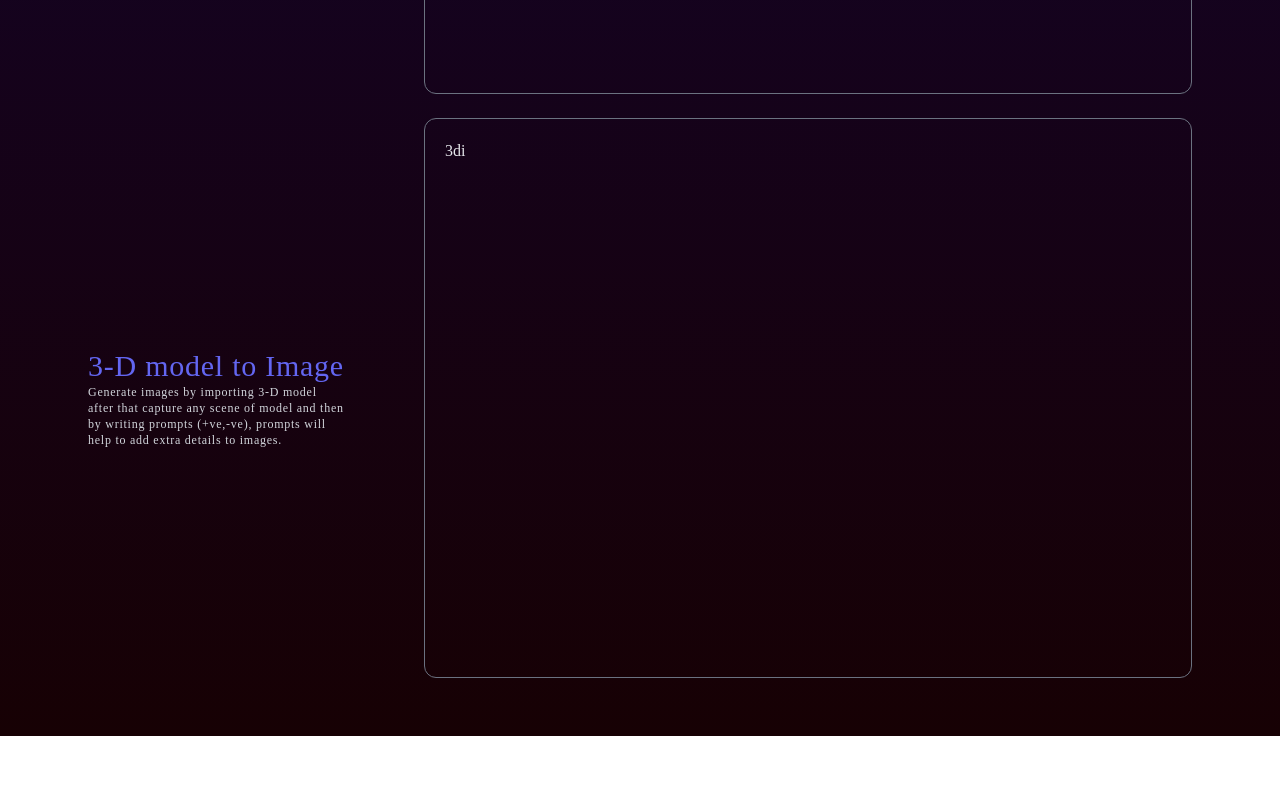
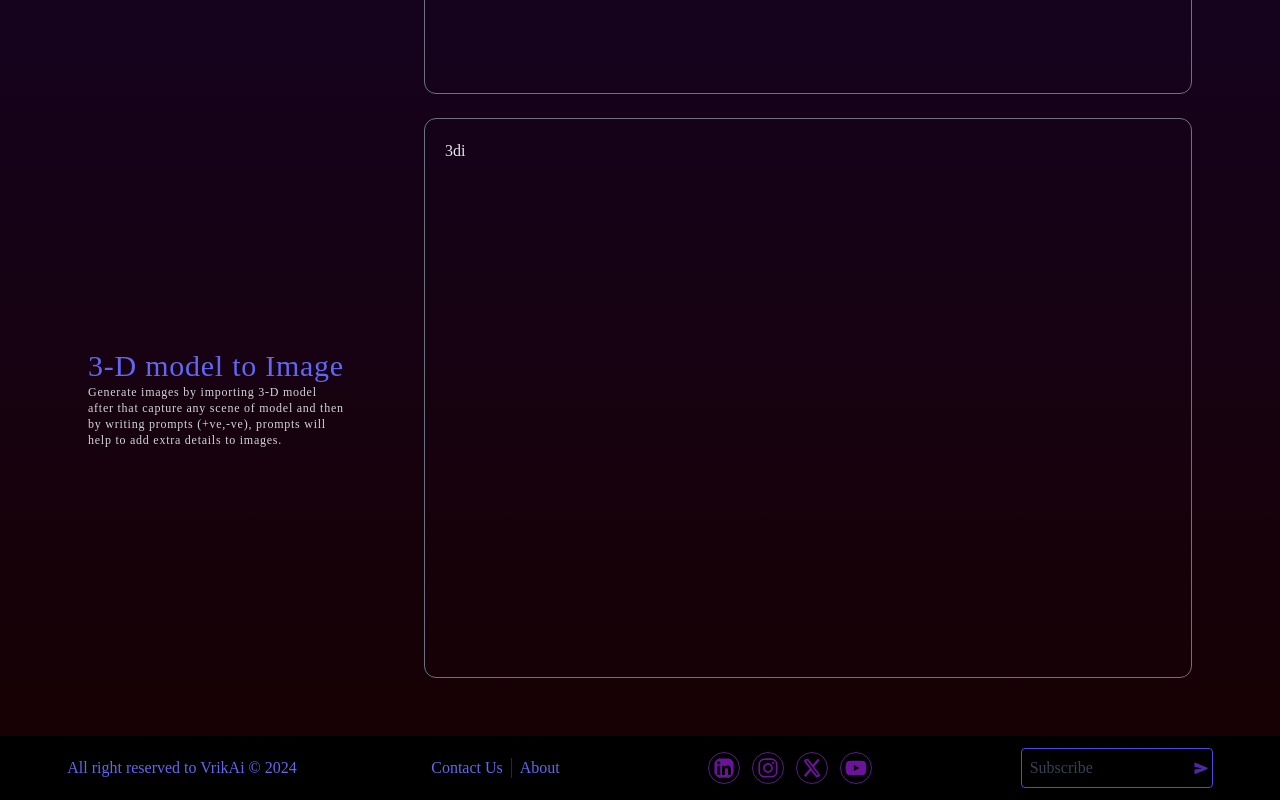
Before and after one commit to Prashantkry/Vrika-AI, a React (Vite) app in the folder client/: page / in a window 1280 px wide. Shown: the part 2732-3532 px from the top of the page. Before the commit the page ends 3468 px from the top, so only its background shows below. Built offline with nearby package versions, Linux system fonts and the light colour scheme; no server answers; a web font is replaced by a local one.

Commit message:
footer page added

```diff
--- a/client/src/App.css
+++ b/client/src/App.css
@@ -161,8 +161,10 @@ input[type="number"]::-webkit-outer-spin-button {
 .mainBgF {
   /* background: #8a2387; */
   /* background: -webkit-linear-gradient(to right, #2e98b8, #f135e4, #bb901b); */
-  background: linear-gradient(#2b012a,#140326, #170104);
+  background: linear-gradient(#2b012a, #140326, #170104);
 }
+
+
 .div1 {
   filter: blur(0.5px);
 }
--- a/client/src/Layout.jsx
+++ b/client/src/Layout.jsx
@@ -1,12 +1,14 @@
 import React from "react";
 import Navbar from "./components/Navbar";
 import { Outlet } from "react-router-dom";
+import Footer from "./components/Footer";
 
 const Layout = () => {
   return (
     <>
       <Navbar />
       <Outlet />
+      <Footer />
     </>
   );
 };
--- /dev/null
+++ b/client/src/components/Footer.jsx
@@ -0,0 +1,97 @@
+import React from "react";
+import { Link } from "react-router-dom";
+
+const Footer = () => {
+  return (
+    <>
+      <div className="bg-black h-[8vh] w-full border-0 flex items-center justify-around text-gray-400">
+        {/* right */}
+        <div className="border-0 text-indigo-500 border-gray-600 w-fit flex items-center h-[5vh] rounded">
+          All right reserved to VrikAi © 2024
+        </div>
+        {/* company */}
+        <div className="border-0 border-gray-600 w-fit flex items-center justify-around h-[5vh] rounded">
+          <Link
+            to="contact"
+            className="mr-2 text-indigo-500 hover:text-purple-700"
+          >
+            Contact Us
+          </Link>
+          <div className=" h-[20px] w-[1px] bg-gray-800 " />
+          <Link
+            to="about"
+            className="ml-2 text-indigo-500 hover:text-purple-700"
+          >
+            About
+          </Link>
+        </div>
+        {/* social */}
+        <div className="flex items-center justify-around border-0 w-[15vw] p-2 ">
+          <svg
+            className="w-[32px] h-[32px] border border-purple-900 hover:bg-indigo-950 cursor-pointer rounded-full p-1"
+            xmlns="http://www.w3.org/2000/svg"
+            viewBox="0 0 448 512"
+          >
+            <path
+              fill="#6b139a"
+              d="M416 32H31.9C14.3 32 0 46.5 0 64.3v383.4C0 465.5 14.3 480 31.9 480H416c17.6 0 32-14.5 32-32.3V64.3c0-17.8-14.4-32.3-32-32.3zM135.4 416H69V202.2h66.5V416zm-33.2-243c-21.3 0-38.5-17.3-38.5-38.5S80.9 96 102.2 96c21.2 0 38.5 17.3 38.5 38.5 0 21.3-17.2 38.5-38.5 38.5zm282.1 243h-66.4V312c0-24.8-.5-56.7-34.5-56.7-34.6 0-39.9 27-39.9 54.9V416h-66.4V202.2h63.7v29.2h.9c8.9-16.8 30.6-34.5 62.9-34.5 67.2 0 79.7 44.3 79.7 101.9V416z"
+            />
+          </svg>
+          <svg
+            className="w-[32px] h-[32px] border border-purple-900 hover:bg-indigo-950 cursor-pointer rounded-full p-1"
+            xmlns="http://www.w3.org/2000/svg"
+            viewBox="0 0 448 512"
+          >
+            <path
+              fill="#6b139a"
+              d="M224.1 141c-63.6 0-114.9 51.3-114.9 114.9s51.3 114.9 114.9 114.9S339 319.5 339 255.9 287.7 141 224.1 141zm0 189.6c-41.1 0-74.7-33.5-74.7-74.7s33.5-74.7 74.7-74.7 74.7 33.5 74.7 74.7-33.6 74.7-74.7 74.7zm146.4-194.3c0 14.9-12 26.8-26.8 26.8-14.9 0-26.8-12-26.8-26.8s12-26.8 26.8-26.8 26.8 12 26.8 26.8zm76.1 27.2c-1.7-35.9-9.9-67.7-36.2-93.9-26.2-26.2-58-34.4-93.9-36.2-37-2.1-147.9-2.1-184.9 0-35.8 1.7-67.6 9.9-93.9 36.1s-34.4 58-36.2 93.9c-2.1 37-2.1 147.9 0 184.9 1.7 35.9 9.9 67.7 36.2 93.9s58 34.4 93.9 36.2c37 2.1 147.9 2.1 184.9 0 35.9-1.7 67.7-9.9 93.9-36.2 26.2-26.2 34.4-58 36.2-93.9 2.1-37 2.1-147.8 0-184.8zM398.8 388c-7.8 19.6-22.9 34.7-42.6 42.6-29.5 11.7-99.5 9-132.1 9s-102.7 2.6-132.1-9c-19.6-7.8-34.7-22.9-42.6-42.6-11.7-29.5-9-99.5-9-132.1s-2.6-102.7 9-132.1c7.8-19.6 22.9-34.7 42.6-42.6 29.5-11.7 99.5-9 132.1-9s102.7-2.6 132.1 9c19.6 7.8 34.7 22.9 42.6 42.6 11.7 29.5 9 99.5 9 132.1s2.7 102.7-9 132.1z"
+            />
+          </svg>
+          <svg
+            className="w-[32px] h-[32px] border border-purple-900 hover:bg-indigo-950 cursor-pointer rounded-full p-1"
+            xmlns="http://www.w3.org/2000/svg"
+            viewBox="0 0 512 512"
+          >
+            <path
+              fill="#6b139a"
+              d="M389.2 48h70.6L305.6 224.2 487 464H345L233.7 318.6 106.5 464H35.8L200.7 275.5 26.8 48H172.4L272.9 180.9 389.2 48zM364.4 421.8h39.1L151.1 88h-42L364.4 421.8z"
+            />
+          </svg>
+          <svg
+            className="w-[32px] h-[32px] border border-purple-900 hover:bg-indigo-950 cursor-pointer rounded-full p-1"
+            xmlns="http://www.w3.org/2000/svg"
+            viewBox="0 0 576 512"
+          >
+            <path
+              fill="#6b139a"
+              d="M549.7 124.1c-6.3-23.7-24.8-42.3-48.3-48.6C458.8 64 288 64 288 64S117.2 64 74.6 75.5c-23.5 6.3-42 24.9-48.3 48.6-11.4 42.9-11.4 132.3-11.4 132.3s0 89.4 11.4 132.3c6.3 23.7 24.8 41.5 48.3 47.8C117.2 448 288 448 288 448s170.8 0 213.4-11.5c23.5-6.3 42-24.2 48.3-47.8 11.4-42.9 11.4-132.3 11.4-132.3s0-89.4-11.4-132.3zm-317.5 213.5V175.2l142.7 81.2-142.7 81.2z"
+            />
+          </svg>
+        </div>
+        {/* subscribe options */}
+        <div className="border border-indigo-600 w-[15vw] h-[5vh] flex items-center justify-around rounded">
+          <input
+            type="email"
+            placeholder="Subscribe"
+            className="bg-transparent mr-1 placeholder:pl-1 placeholder:text-gray-700 pl-1 w-full h-full outline-none"
+          />
+          <svg
+            className="fill-current text-gray-700 hover:text-gray-500 mr-1"
+            width="16"
+            height="17"
+            viewBox="0 0 16 17"
+            fill="#4d28a8"
+            xmlns="http://www.w3.org/2000/svg"
+          >
+            <path
+              d="M14.8934 7.39673L14.8884 7.39457L1.54219 1.9166C1.42993 1.87011 1.30778 1.85187 1.18666 1.86353C1.06554 1.87519 0.949225 1.91637 0.848125 1.9834C0.741311 2.05266 0.653573 2.14711 0.592805 2.25826C0.532037 2.36941 0.500145 2.49376 0.5 2.62013V6.12357C0.50006 6.29633 0.561019 6.46366 0.67237 6.59671C0.783722 6.72976 0.938491 6.82021 1.11 6.85246L8.38906 8.18438C8.41767 8.18974 8.44348 8.20482 8.46205 8.22701C8.48062 8.2492 8.49078 8.2771 8.49078 8.30591C8.49078 8.33472 8.48062 8.36263 8.46205 8.38481C8.44348 8.407 8.41767 8.42208 8.38906 8.42744L1.11031 9.75936C0.938851 9.79153 0.784092 9.88185 0.67269 10.0148C0.561288 10.1477 0.500219 10.3149 0.5 10.4876V13.9917C0.499917 14.1124 0.530111 14.2312 0.587871 14.3374C0.645632 14.4437 0.729152 14.5341 0.830938 14.6006C0.953375 14.6811 1.09706 14.7241 1.24406 14.7243C1.34626 14.7242 1.4474 14.7039 1.54156 14.6646L14.8875 9.21787L14.8934 9.21509C15.0731 9.13869 15.2262 9.01185 15.3337 8.85025C15.4413 8.68866 15.4986 8.49941 15.4986 8.30591C15.4986 8.11241 15.4413 7.92316 15.3337 7.76157C15.2262 7.59997 15.0731 7.47313 14.8934 7.39673Z"
+              fill="#4d28a8"
+            ></path>
+          </svg>
+        </div>
+      </div>
+    </>
+  );
+};
+
+export default Footer;
```
